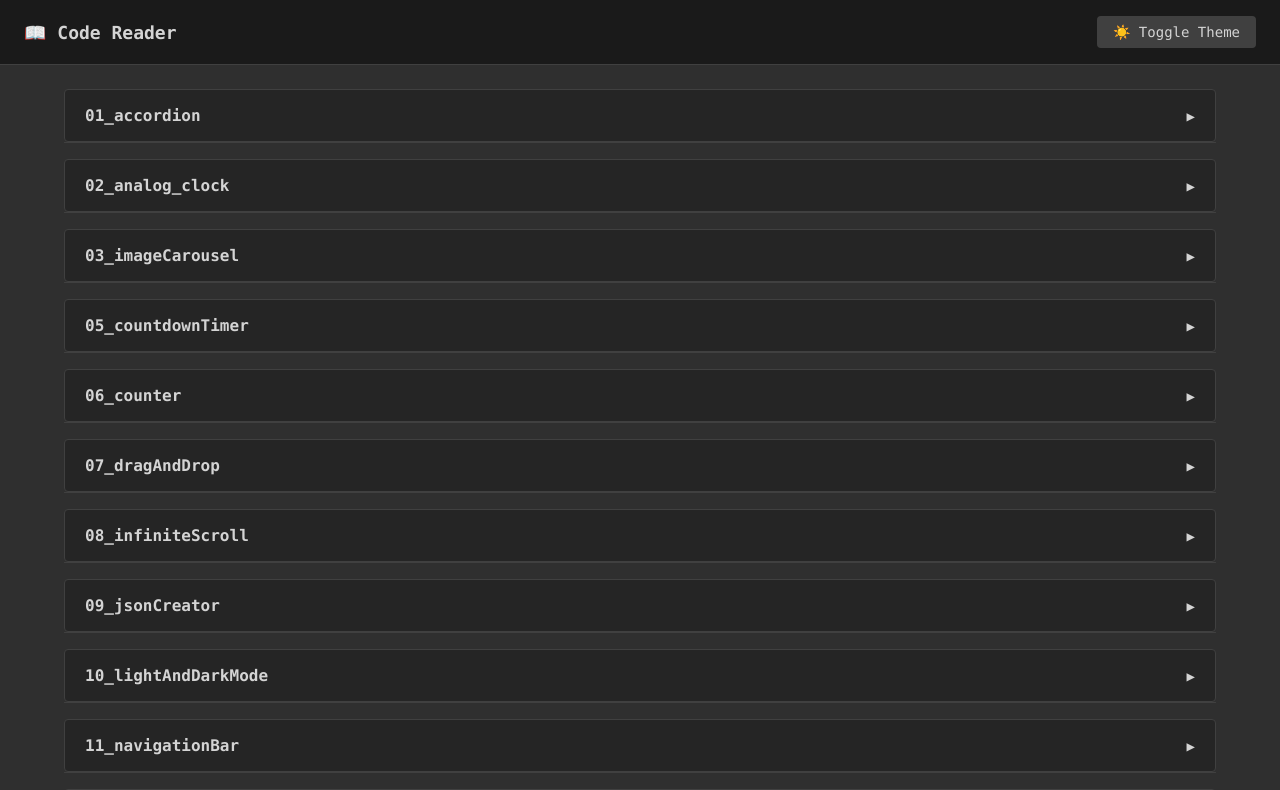
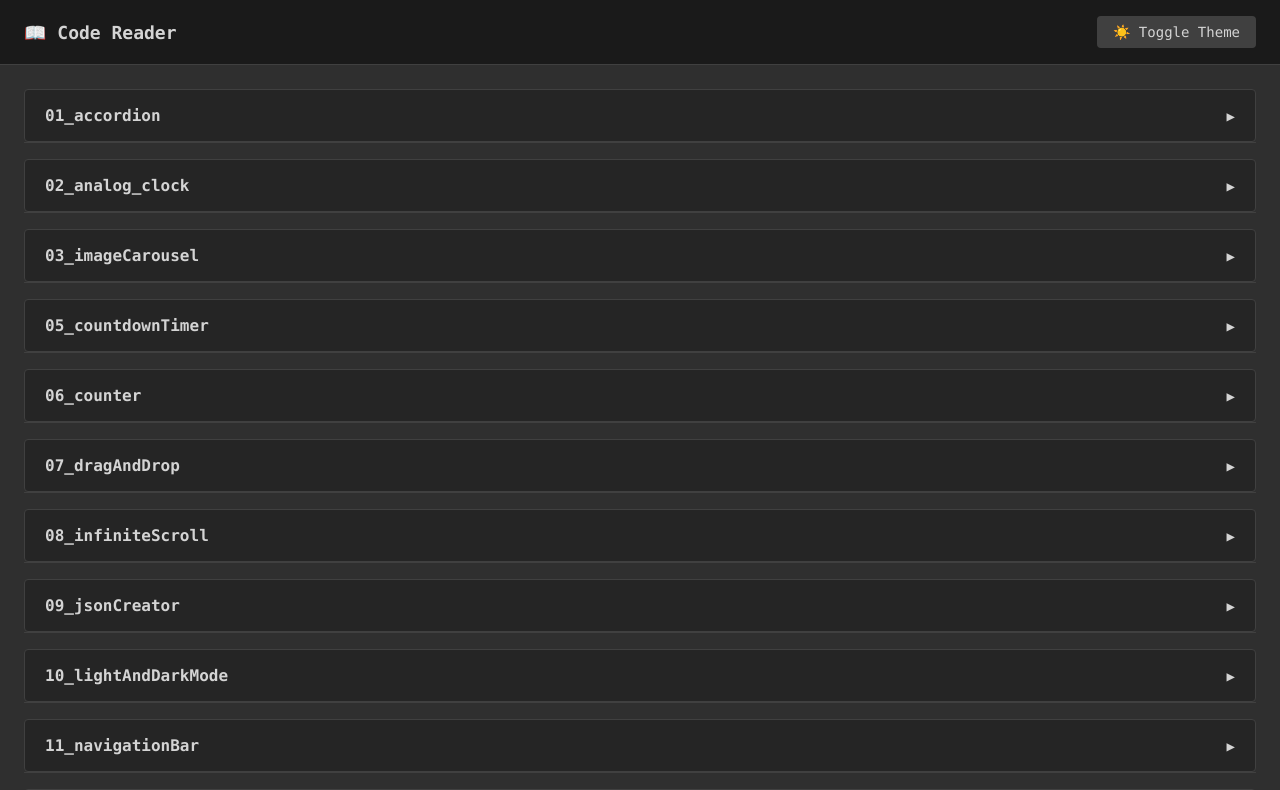
Before and after one commit to saiteja-gatadi1996/react_machine_coding_approaches, a React (Vite) app: page / in a window 1280 px wide. Shown: the top 790 px of the page. Built offline with nearby package versions, Linux system fonts and the light colour scheme.

Commit message:
max-width

```diff
--- a/src/components/CodeReader.css
+++ b/src/components/CodeReader.css
@@ -78,7 +78,7 @@ body {
 }
 
 .container {
-  max-width: 1200px;
+  max-width: 1600px;
   margin: 0 auto;
   padding: 24px;
 }
```
